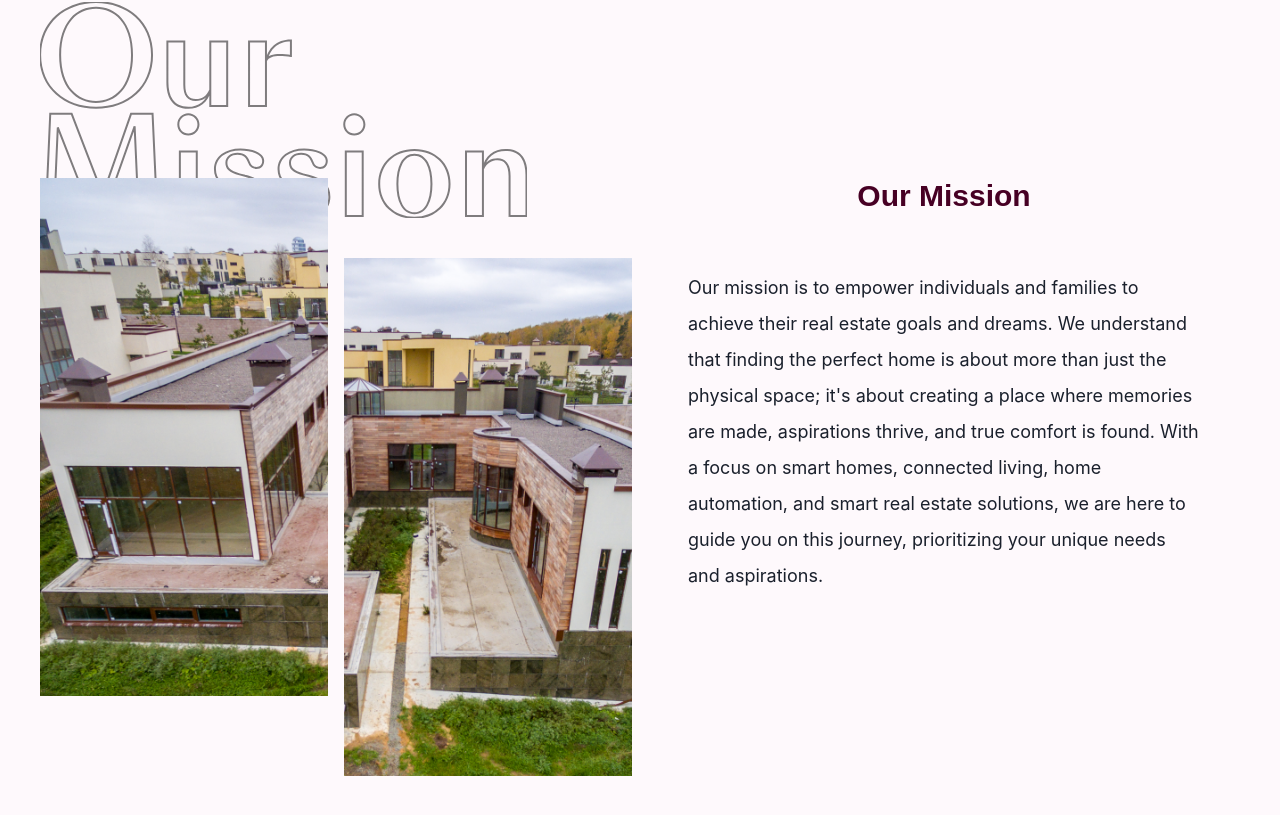
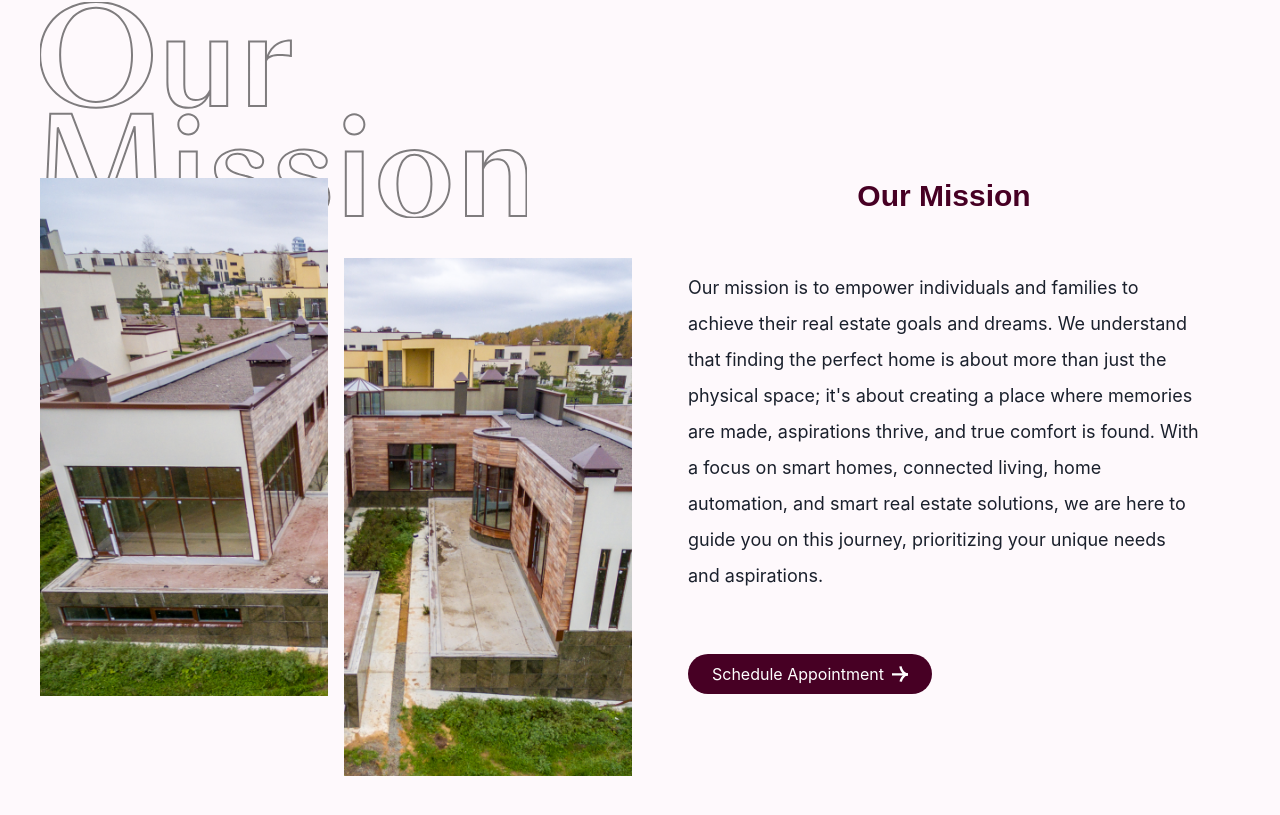
Before and after one commit to Colin-nwk/dallasville, a React (Vite) app: page /about in a window 1280 px wide. Shown: the part 1761-2576 px from the top of the page. Built offline with nearby package versions, Linux system fonts and the light colour scheme; a web font is replaced by a local one.

Commit message:
missio bug fixes

```diff
--- a/src/components/about/OurMission.tsx
+++ b/src/components/about/OurMission.tsx
@@ -40,7 +40,7 @@ const OurMission = () => {
               </p>
               <div className=" mb-5 md:mb-0 md:mt-5">
                 {/* <Button text="Schedule Appointment" /> */}
-                <ScheduleAppointment primary={true} />
+                <ScheduleAppointment type="icon" />
               </div>
             </div>
           </div>
```
